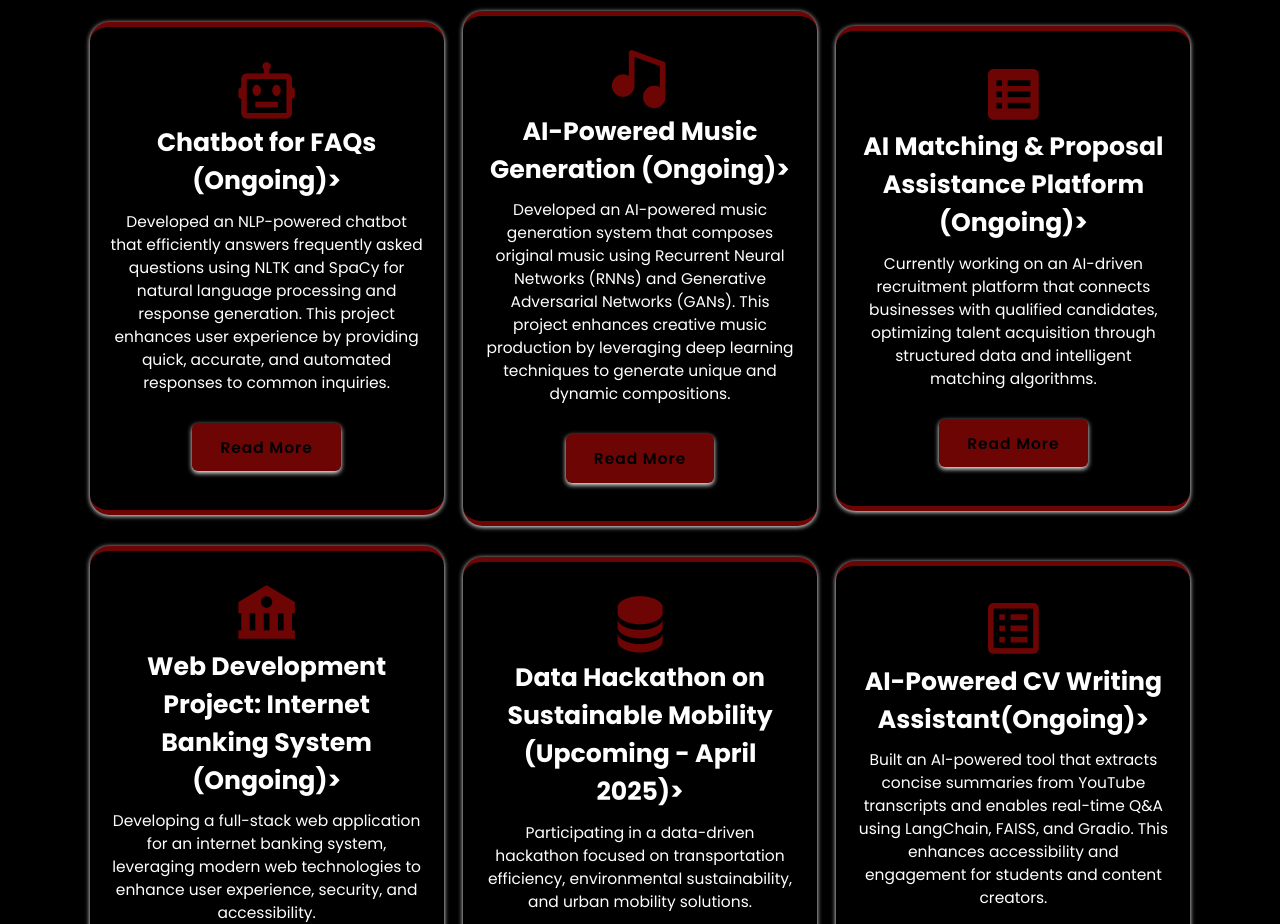
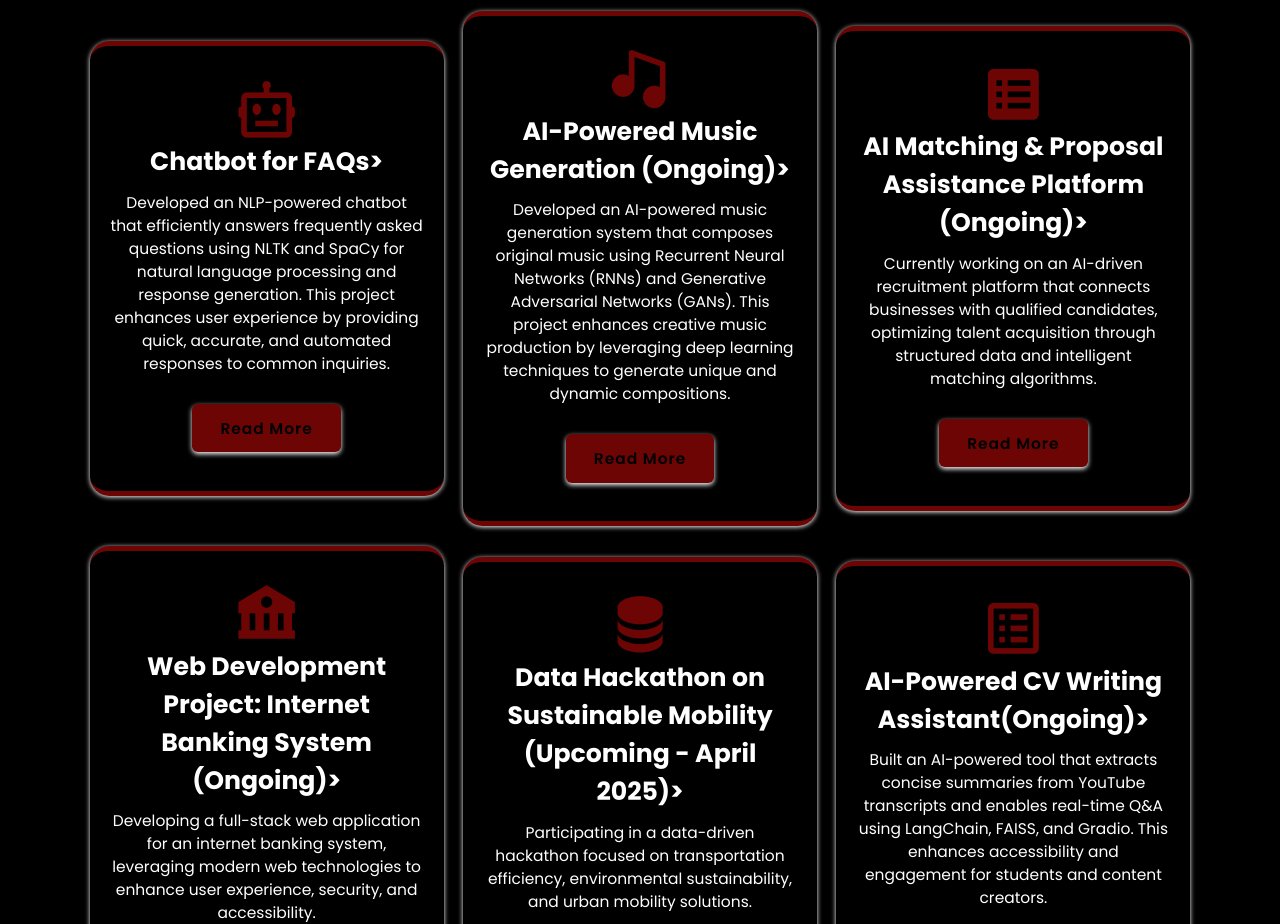
Before and after one commit to yassirHam/my-portfolio, a website built with webpack: page index.html in a window 1280 px wide. Shown: the part 2380-3304 px from the top of the page. Built offline with nearby package versions, Linux system fonts and the light colour scheme.

Commit message:
Chatbot not ongoing anymore

```diff
--- a/index.html
+++ b/index.html
@@ -115,7 +115,7 @@ Let’s connect and explore how technology and AI can drive innovation together!
          </div>
       <div class="projects-box">
             <i class='bx bx-bot'></i>
-            <h3>Chatbot for FAQs (Ongoing)></h3>
+            <h3>Chatbot for FAQs></h3>
             <p> Developed an NLP-powered chatbot that efficiently answers frequently asked questions using NLTK and SpaCy for natural language processing and response generation. This project enhances user experience by providing quick, accurate, and automated responses to common inquiries.</p>
             <a href="https://github.com/yassirHam/CodeAlpha_Chatbot_For_FAQs" class="btn">Read More</a>
          </div>
```
